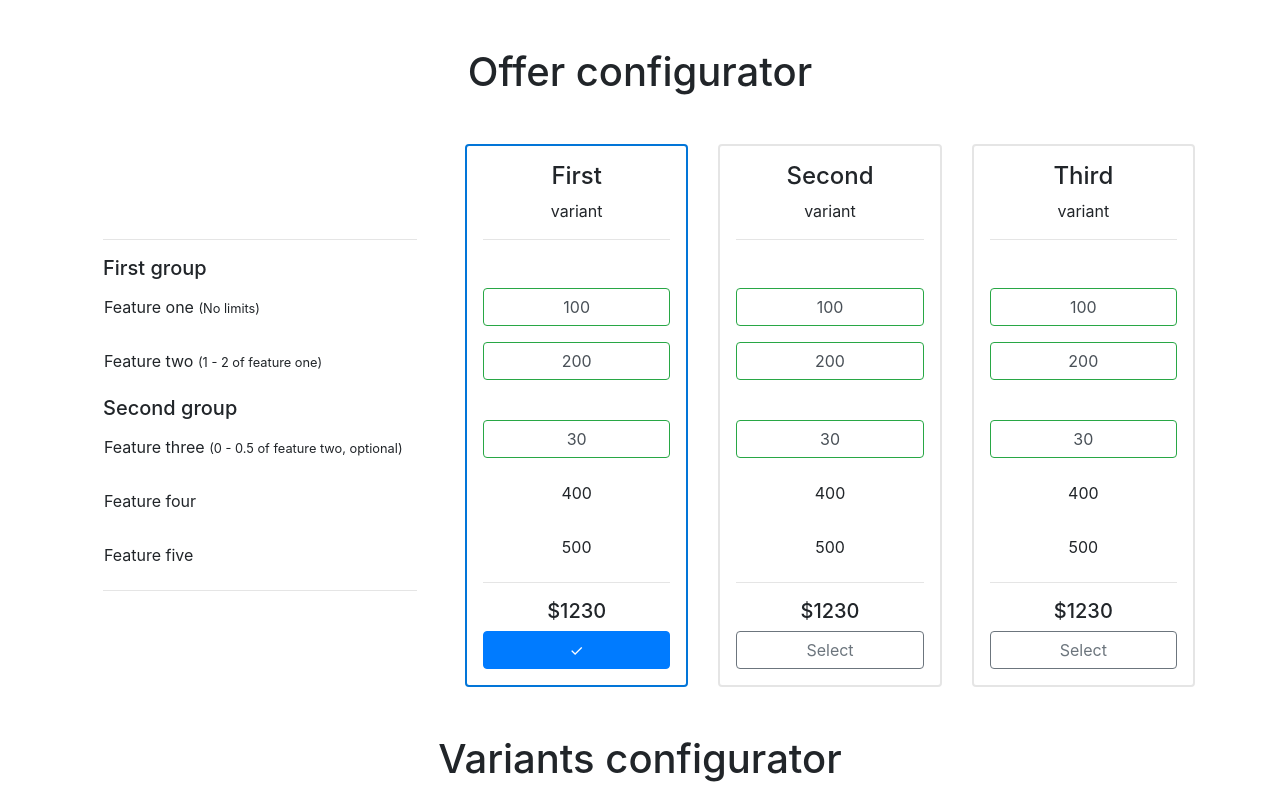
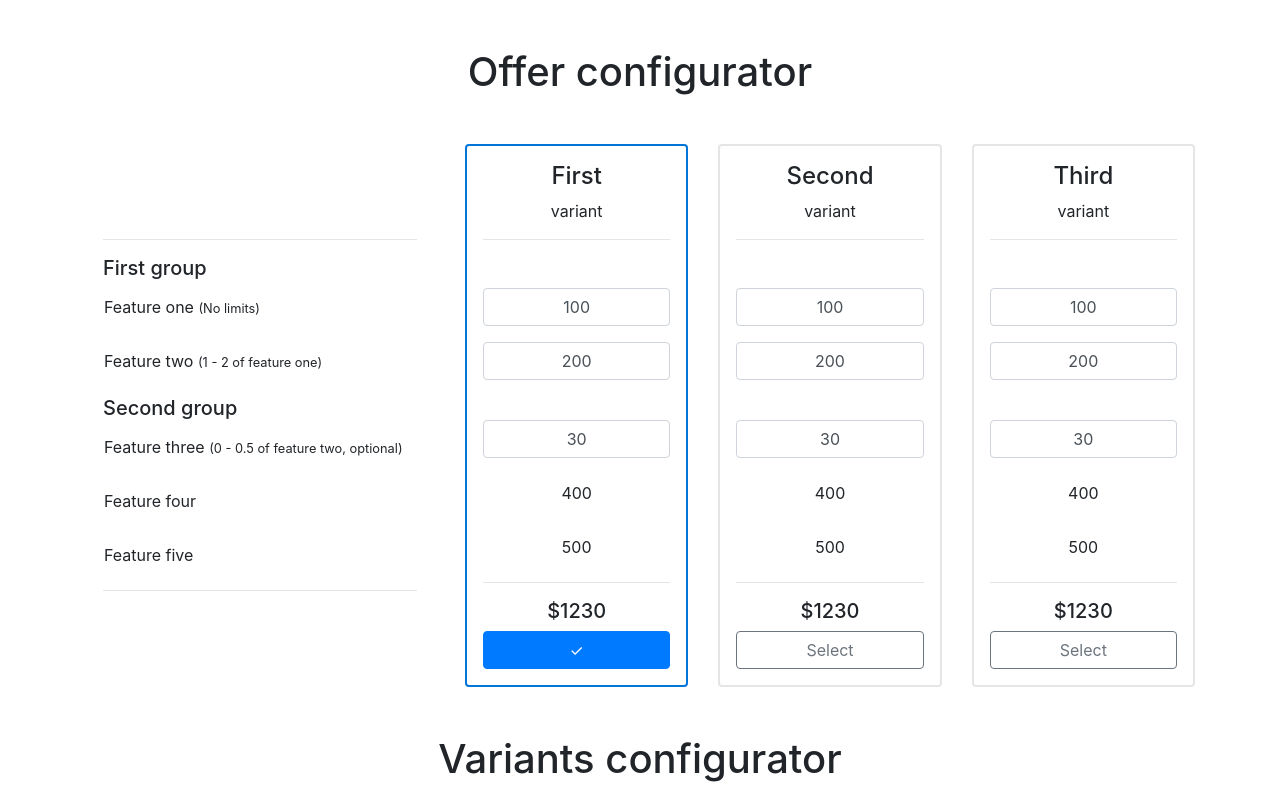
Before and after one commit to marcinmajkowski/angular-advanced-forms, an Angular app: page / in a window 1280 px wide. Shown: the top 800 px of the page. Built offline with nearby package versions, Linux system fonts and the light colour scheme.

Commit message:
Change the way Bootstrap is used for invalid value indication

```diff
--- a/src/app/configurator/form-column/form-column.component.html
+++ b/src/app/configurator/form-column/form-column.component.html
@@ -1,5 +1,4 @@
 <form (ngSubmit)="onSelect()"
-      class="was-validated"
       #form="ngForm"
       novalidate>
   <div class="text-center variant-column rounded p-3"
@@ -25,6 +24,7 @@
       <div *ngSwitchCase="'numberInput'"
            class="form-group">
         <input class="form-control text-center"
+               [class.is-invalid]="valueInput.invalid"
                type="number"
                [min]="field.min"
                [appMin]="field.min"
```
